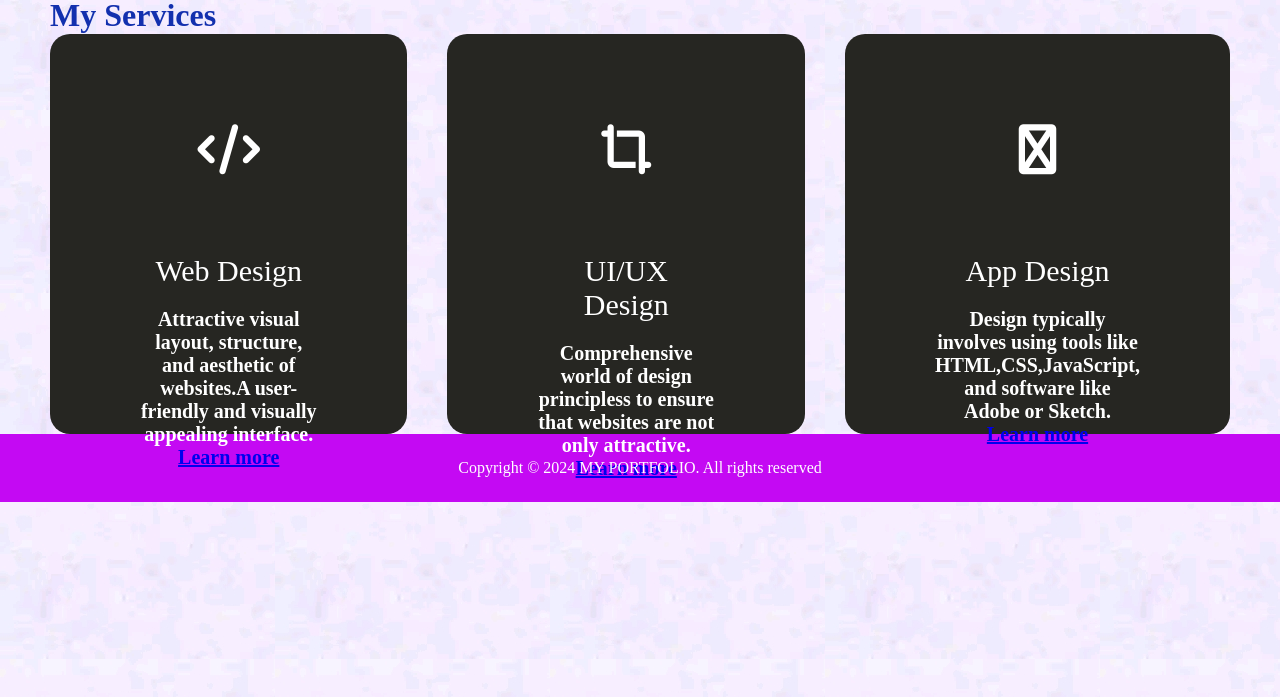
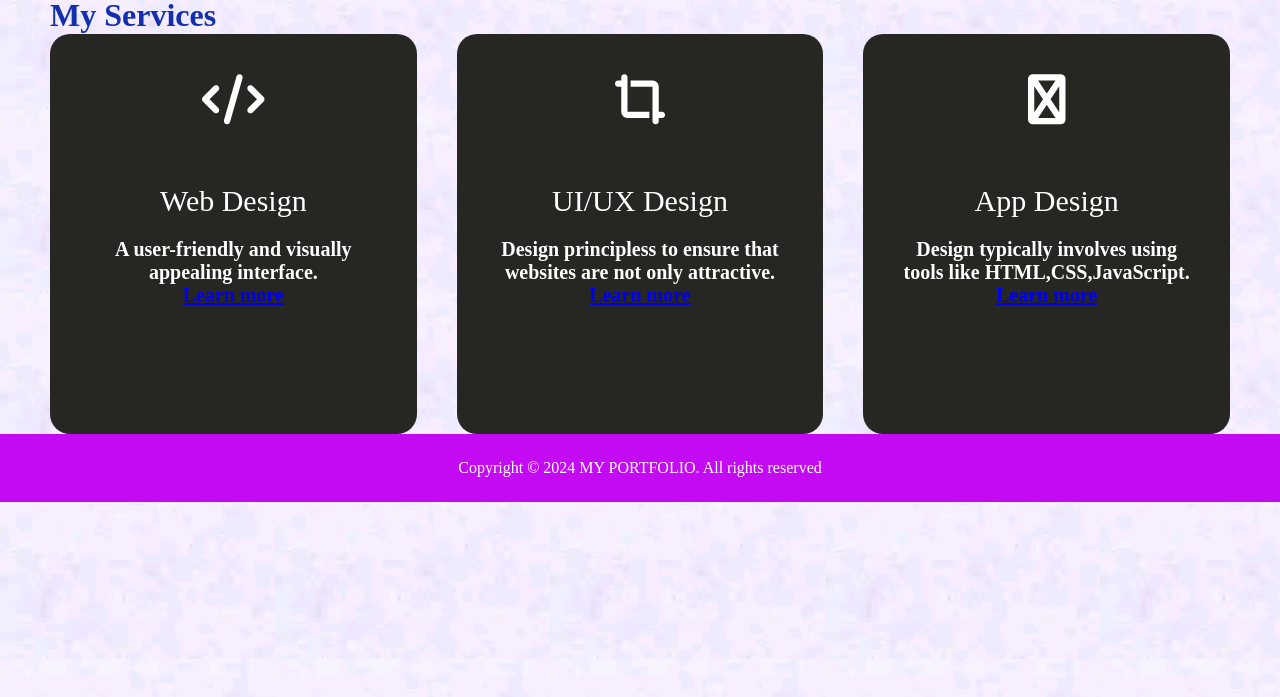
Before and after one commit to Fabiyi/portfolio, a plain HTML site: page Services.html in a window 1280 px wide. Shown: the part 73-770 px from the top of the page. Drawn offline with Linux system fonts and the light colour scheme.

Commit message:
portfolio

```diff
--- a/Services.html
+++ b/Services.html
@@ -30,19 +30,19 @@
                 <div>
                     <i class="fas fa-code"></i>
                         <h2>Web Design</h2>
-                            <p>Attractive visual layout, structure, and aesthetic of websites.A user-friendly and visually appealing interface. </p>
+                            <p>A user-friendly and visually appealing interface. </p>
                     <a href="#">Learn more</a>
                 </div>
                 <div>
                     <i class="fas fa-crop-alt"></i>
                         <h2>UI/UX Design</h2>
-                            <p>Comprehensive world of design principless to ensure that websites are not only attractive. </p>
+                            <p>Design principless to ensure that websites are not only attractive. </p>
                     <a href="#">Learn more</a>
                </div>
                <div>
                     <i class="fas fa-app-store"></i>
                         <h2>App Design</h2>
-                            <p>Design typically involves using tools like HTML,CSS,JavaScript, and software like Adobe or Sketch. </p>
+                            <p>Design typically involves using tools like HTML,CSS,JavaScript. </p>
                     <a href="#">Learn more</a>
                </div>
             </div>
--- a/dami.css
+++ b/dami.css
@@ -227,7 +227,7 @@
  .services-list div{
      background: #262622;
      height: 400px;
-     padding: 90px;
+     padding: 40px;
      text-align: center;
      font-size: 20px;
      font-weight: 800;
@@ -236,7 +236,7 @@
  }
  .services-list div i{
      font-size: 50px;
-     margin-bottom: 70px;
+     margin-bottom: 50px;
  }
  .services-list div h2{
      font-size: 30px;
```
